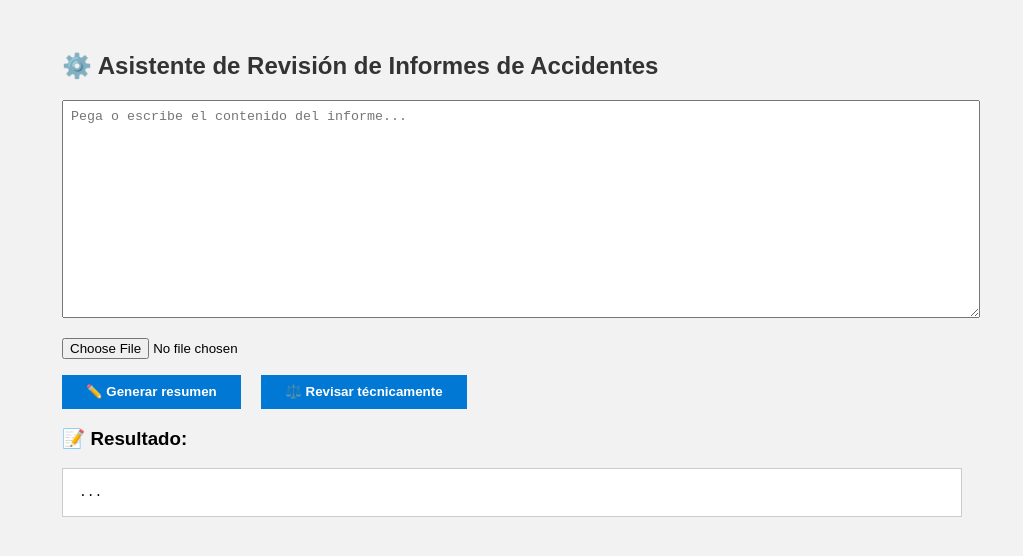
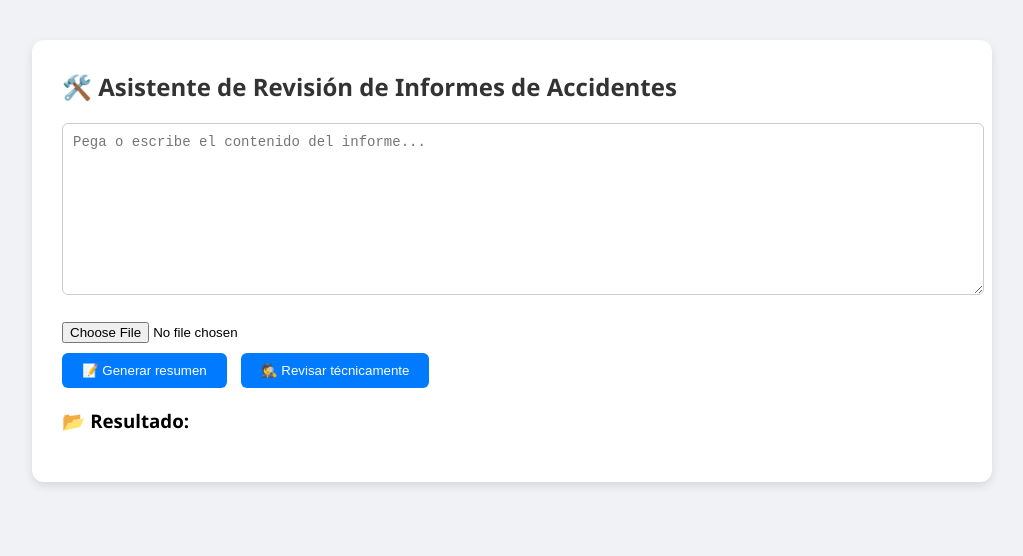
Before and after one commit to macacuervo/llama4-resumen-web, a website: page public/index.html in a window 1280 px wide. Shown: the whole page, without its empty margins (128-1151 px from the left). Drawn offline with Linux system fonts and the light colour scheme.

Commit message:
Update index.html

```diff
--- a/public/index.html
+++ b/public/index.html
@@ -2,108 +2,121 @@
 <html lang="es">
 <head>
   <meta charset="UTF-8" />
-    <title>Resumen y Revisión Técnica</title>
-    <script src="https://cdnjs.cloudflare.com/ajax/libs/pdf.js/2.10.377/pdf.min.js"></script>
+  <meta name="viewport" content="width=device-width, initial-scale=1.0" />
+  <title>Asistente de Revisión de Informes</title>
   <style>
     body {
-        font-family: Arial, sans-serif;
-        padding: 2rem;
-        background-color: #f2f2f2;
+      font-family: 'Segoe UI', Tahoma, Geneva, Verdana, sans-serif;
+      background-color: #f0f2f5;
+      margin: 0;
+      padding: 0;
+    }
+    .container {
       max-width: 900px;
-        margin: auto;
+      margin: 40px auto;
+      background: white;
+      padding: 30px;
+      border-radius: 12px;
+      box-shadow: 0 4px 10px rgba(0,0,0,0.1);
     }
     h2 {
+      margin-top: 0;
       color: #333;
     }
     textarea {
       width: 100%;
-        height: 200px;
-        resize: vertical;
-        margin-bottom: 1rem;
-        padding: 0.5rem;
-        font-family: monospace;
-      }
-      input[type="file"] {
-        margin-bottom: 1rem;
+      height: 150px;
+      margin-bottom: 10px;
+      padding: 10px;
+      border: 1px solid #ccc;
+      border-radius: 6px;
+      font-size: 14px;
     }
     button {
-        padding: 0.6rem 1.5rem;
-        background-color: #0078d4;
+      padding: 10px 20px;
+      border: none;
+      background-color: #007bff;
       color: white;
-        border: none;
+      border-radius: 6px;
       cursor: pointer;
-        margin-right: 1rem;
-        font-weight: bold;
+      margin-right: 10px;
     }
     button:hover {
-        background-color: #005fa3;
+      background-color: #0056b3;
+    }
+    .resultado {
+      margin-top: 20px;
     }
     pre {
-        background: white;
-        padding: 1rem;
-        overflow-x: auto;
+      background-color: #f9f9f9;
+      border: 1px solid #ddd;
+      padding: 15px;
       white-space: pre-wrap;
       word-wrap: break-word;
-        border: 1px solid #ccc;
-        max-height: 600px;
+      border-radius: 6px;
+    }
+    .file-input {
+      margin: 10px 0;
     }
   </style>
 </head>
 <body>
-    <h2>⚙️ Asistente de Revisión de Informes de Accidentes</h2>
+  <div class="container">
+    <h2>🛠️ Asistente de Revisión de Informes de Accidentes</h2>
+    <textarea id="texto" placeholder="Pega o escribe el contenido del informe..."></textarea>
+    <div class="file-input">
+      <input type="file" id="archivo" accept="application/pdf">
+    </div>
+    <button onclick="resumir()">📝 Generar resumen</button>
+    <button onclick="analizar()">🕵️ Revisar técnicamente</button>
+    <div class="resultado">
+      <h3>📂 Resultado:</h3>
+      <div id="resultado"></div>
+    </div>
+  </div>
 
-    <textarea id="texto" placeholder="Pega o escribe el contenido del informe..."></textarea>
-    <input type="file" id="pdfInput" accept="application/pdf" />
-    <br />
-    <button onclick="resumir()">✏️ Generar resumen</button>
-    <button onclick="analizar()">⚖️ Revisar técnicamente</button>
+  <script src="https://cdnjs.cloudflare.com/ajax/libs/pdf.js/3.4.120/pdf.min.js"></script>
+  <script>
+    const textarea = document.getElementById("texto");
+    const input = document.getElementById("archivo");
 
-    <h3>📝 Resultado:</h3>
-    <pre id="resultado">...</pre>
-
-    <script>
-      async function leerPDF(archivo) {
-        const arrayBuffer = await archivo.arrayBuffer();
-        const pdf = await pdfjsLib.getDocument({ data: arrayBuffer }).promise;
-        let texto = "";
+    input.addEventListener("change", async () => {
+      const file = input.files[0];
+      if (!file) return;
+      const reader = new FileReader();
+      reader.onload = async () => {
+        const typedarray = new Uint8Array(reader.result);
+        const pdf = await pdfjsLib.getDocument({ data: typedarray }).promise;
+        let text = "";
         for (let i = 1; i <= pdf.numPages; i++) {
           const page = await pdf.getPage(i);
           const content = await page.getTextContent();
-          texto += content.items.map((item) => item.str).join(" ") + "\n";
+          const strings = content.items.map((item) => item.str);
+          text += strings.join(" ") + "\n";
         }
-        return texto;
-      }
+        textarea.value = text;
+      };
+      reader.readAsArrayBuffer(file);
+    });
 
     async function resumir() {
-        await procesarTexto("/resumir");
+      const res = await fetch("/resumir", {
+        method: "POST",
+        headers: { "Content-Type": "application/json" },
+        body: JSON.stringify({ texto: textarea.value })
+      });
+      const data = await res.json();
+      document.getElementById("resultado").innerHTML = `<pre>${data.resumen}</pre>`;
     }
 
     async function analizar() {
-        await procesarTexto("/analizar");
-      }
-
-      async function procesarTexto(endpoint) {
-        const areaTexto = document.getElementById("texto");
-        const archivo = document.getElementById("pdfInput").files[0];
-        const resultado = document.getElementById("resultado");
-        resultado.textContent = "Procesando...";
-
-        let texto = areaTexto.value;
-        if (archivo && archivo.type === "application/pdf") {
-          texto = await leerPDF(archivo);
-        }
-
-        try {
-          const res = await fetch(endpoint, {
+      const res = await fetch("/analizar", {
         method: "POST",
         headers: { "Content-Type": "application/json" },
-            body: JSON.stringify({ texto })
+        body: JSON.stringify({ texto: textarea.value })
       });
-          const datos = await res.json();
-          resultado.textContent = datos.resumen || datos.revision || datos.error || "Sin respuesta.";
-        } catch (e) {
-          resultado.textContent = "Error al conectar con el servidor.";
-        }
+      const data = await res.json();
+      document.getElementById("resultado").innerHTML = data.revision;
     }
   </script>
 </body>
```
Lines whose indentation alone changed are shown as unchanged.
